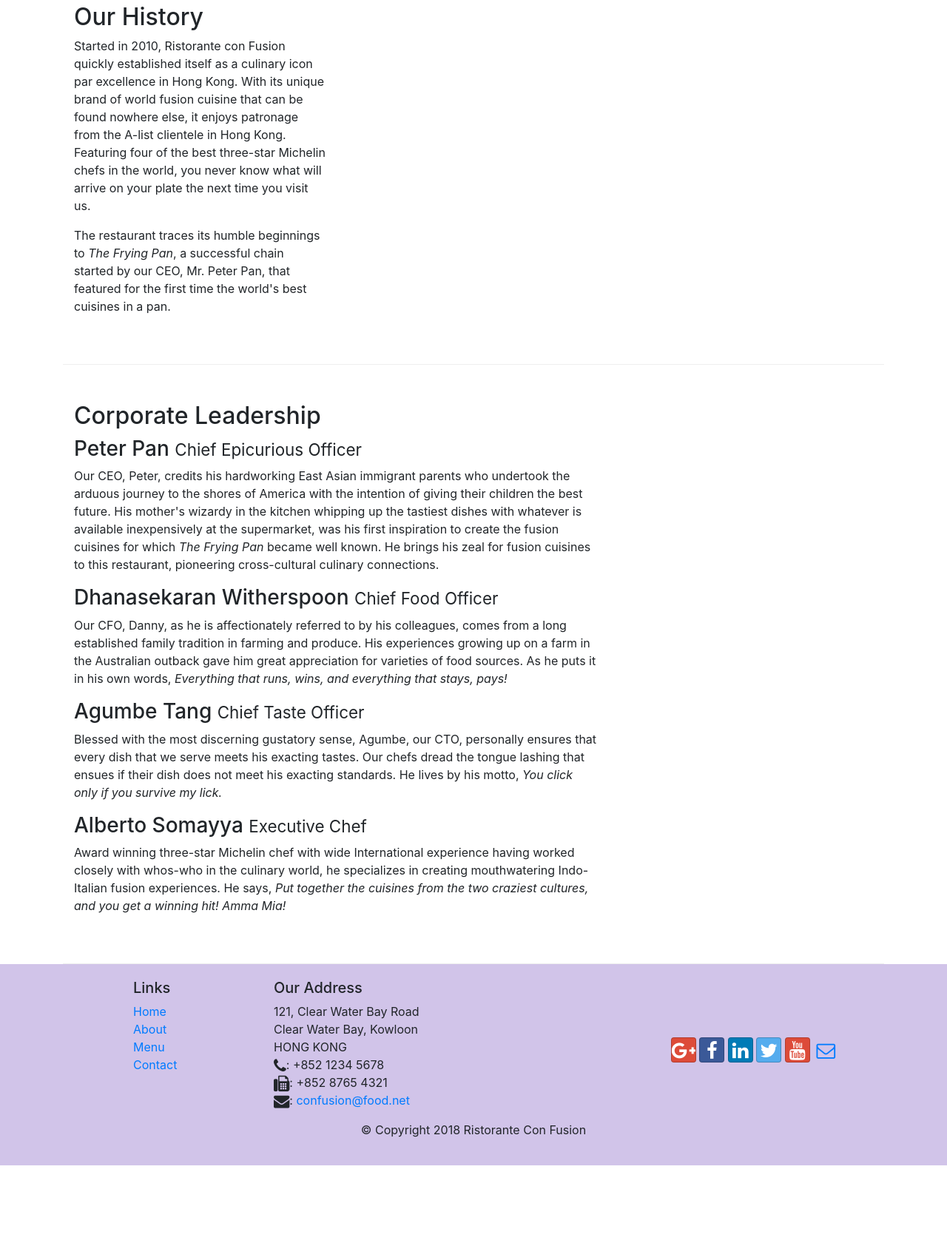
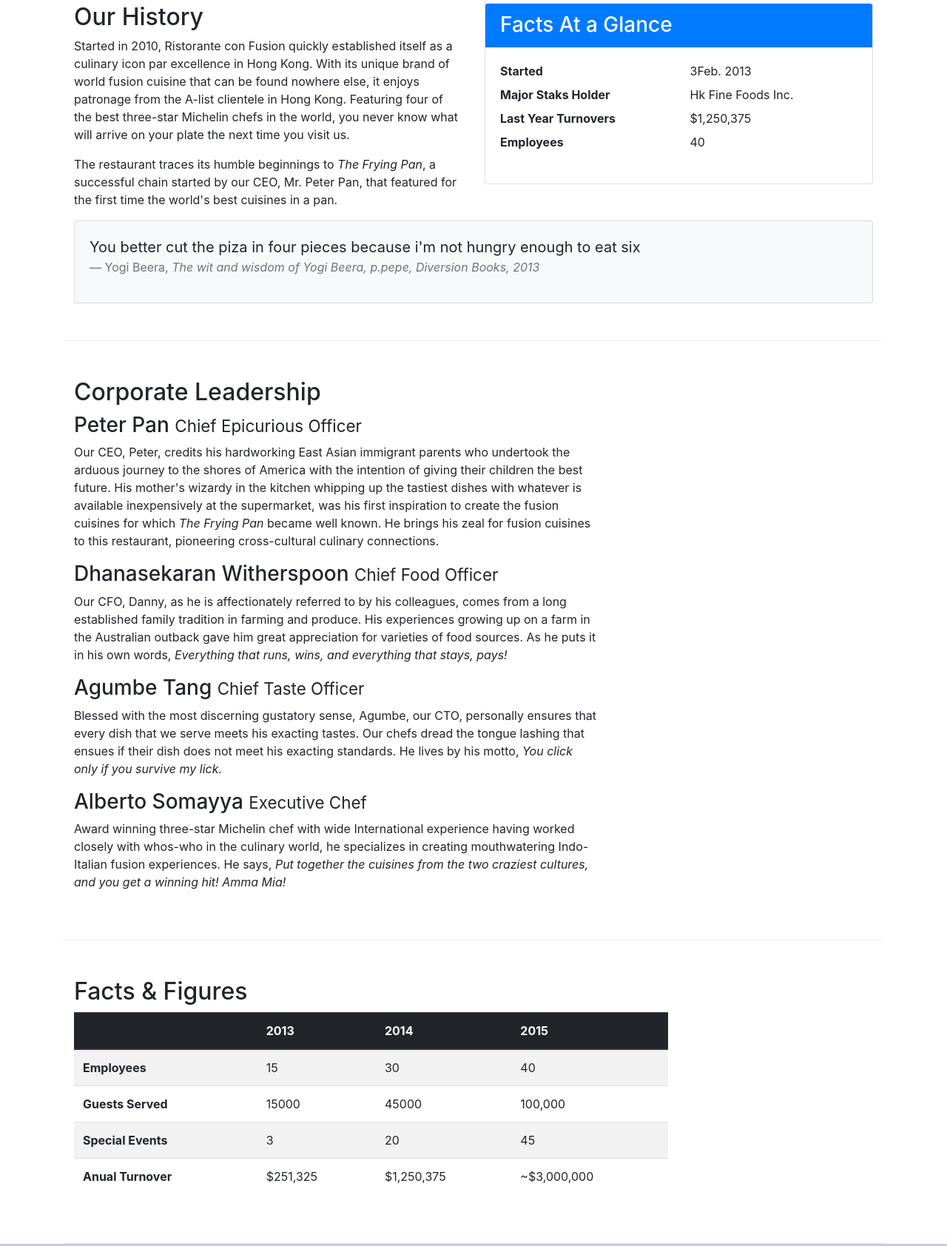
Before and after one commit to varun123prakash/BootstrapHotelManagement, a website: page aboutus.html in a window 1280 px wide. Shown: the part 756-2440 px from the top of the page at 74% size. Before the commit the page ends 2331 px from the top, so only its background shows below. Drawn offline with nearby package versions, Linux system fonts and the light colour scheme.

Commit message:
table and cards

```diff
--- a/aboutus.html
+++ b/aboutus.html
@@ -72,12 +72,40 @@
 
     <div class="container">
         <div class="row row-content">
-             <div class="col-12 col-sm-4">
+             <div class="col-sm-6">
                 <h2>Our History</h2>
                 <p>Started in 2010, Ristorante con Fusion quickly established itself as a culinary icon par excellence in Hong Kong. With its unique brand of world fusion cuisine that can be found nowhere else, it enjoys patronage from the A-list clientele in Hong Kong.  Featuring four of the best three-star Michelin chefs in the world, you never know what will arrive on your plate the next time you visit us.</p>
                 <p>The restaurant traces its humble beginnings to <em>The Frying Pan</em>, a successful chain started by our CEO, Mr. Peter Pan, that featured for the first time the world's best cuisines in a pan.</p>
              </div>
-            <div>
+            <div class="col-sm">
+                <div class="card">
+                    <h3 class="card-header bg-primary text-white">Facts At a Glance</h3>
+                    <div class="card-body">
+                        <dl class="row">
+                            <dt class="col-6">Started</dt>
+                            <dd class="col-6">3Feb. 2013</dd>
+                            <dt class="col-6">Major Staks Holder</dt>
+                            <dd class="col-6">Hk Fine Foods Inc.</dd>
+                            <dt class="col-6">Last Year Turnovers</dt>
+                            <dd class="col-6">$1,250,375</dd>
+                            <dt class="col-6">Employees</dt>
+                            <dd class="col-6">40</dd>
+                        </dl>
+                    </div>
+                </div>
+            </div>
+            <div class="col-12">
+                <div class="card card-body bg-light">
+                    <blockquote class="blockquote">
+                        <p class="mb-0">You better cut the piza in four pieces
+                            because i'm not hungry enough to eat six
+                        </p>
+                        <footer class="blockquote-footer">Yogi Beera,
+                            <cite title="Source Title">The wit and wisdom of
+                                 Yogi Beera, p.pepe, Diversion Books, 2013</cite>
+                        </footer>
+                    </blockquote>
+                </div>
             </div>
          </div>
     </div>
@@ -96,6 +124,51 @@
                 <h3>Alberto Somayya <small>Executive Chef</small></h3>
                 <p class="d-none d-sm-block">Award winning three-star Michelin chef with wide International experience having worked closely with whos-who in the culinary world, he specializes in creating mouthwatering Indo-Italian fusion experiences. He says, <em>Put together the cuisines from the two craziest cultures, and you get a winning hit! Amma Mia!</em></p>
             </div>
+       </div>
+       <div class="row row-content">
+           <div class="col-12 col-sm-9">
+               <h2>Facts &amp; Figures</h2>
+               <div class="table-responsive">
+                   <table class="table table-striped">
+                       <thead class="thead-dark">
+                           <tr>
+                               <th>&nbsp;</th>
+                               <th>2013</th>
+                               <th>2014</th>
+                               <th>2015</th>
+                           </tr>
+                       </thead>
+                       <tbody>
+                           <tr>
+                               <th>Employees</th>
+                               <td>15</td>
+                               <td>30</td>
+                               <td>40</td>
+                           </tr>
+                           <tr>
+                               <th>Guests Served</th>
+                               <td>15000</td>
+                               <td>45000</td>
+                               <td>100,000</td>
+                            </tr>
+                            <tr>
+                                <th>Special Events</th>
+                                <td>3</td>
+                                <td>20</td>
+                                <td>45</td>
+                            </tr>
+                            <tr>
+                                <th>Anual Turnover</th>
+                                <td>$251,325</td>
+                                <td>$1,250,375</td>
+                                <td>~$3,000,000</td>
+                            </tr>
+                       </tbody>
+                   </table>
+               </div>
+           </div>
+           <div class="col-12 col-sm-3">
+           </div>
        </div>
     </div>
 
```
